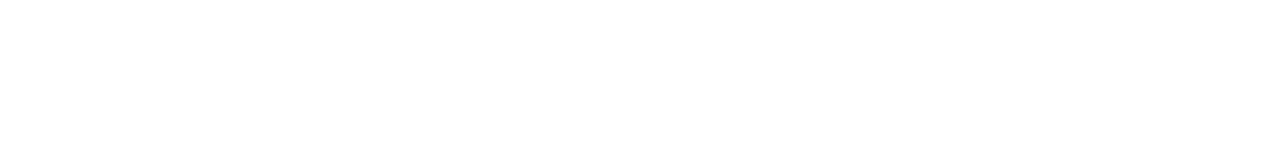
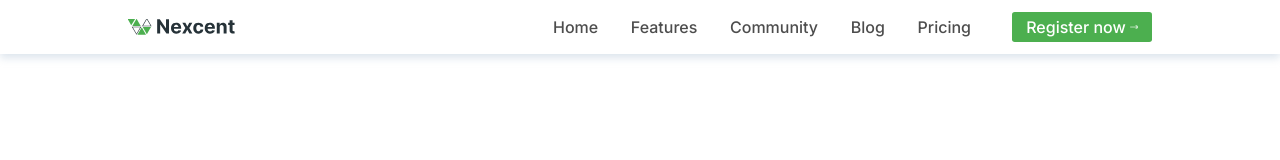
Before and after one commit to WeirdLight/nexcent, a plain HTML site: page index.html in a window 1280 px wide. Drawn offline with Linux system fonts and the light colour scheme.

Commit message:
add header

```diff
--- a/index.html
+++ b/index.html
@@ -4,8 +4,26 @@
     <meta charset="UTF-8">
     <meta name="viewport" content="width=device-width, initial-scale=1.0">
     <title>Document</title>
+    <link rel="stylesheet" href="style.css">
+    <link rel="preconnect" href="https://fonts.googleapis.com">
+    <link rel="preconnect" href="https://fonts.gstatic.com" crossorigin>
+    <link href="https://fonts.googleapis.com/css2?family=Inter:wght@100..900&display=swap" rel="stylesheet">
 </head>
 <body>
-
+    <header>
+        <div>
+            <img src="./src/icon.svg" alt="logo">
+            <nav>
+                <ul>
+                    <li><a href="#">Home</a></li>
+                    <li><a href="#">Features</a></li>
+                    <li><a href="#">Community</a></li>
+                    <li><a href="#">Blog</a></li>
+                    <li><a href="#">Pricing</a></li>
+                </ul>
+                <button>Register now <span class="arrow"></span></button>
+            </nav>
+        </div>
+    </header>
 </body>
 </html>
--- /dev/null
+++ b/style.css
@@ -0,0 +1,90 @@
+:root{
+    --color-main: white;
+    --fc-main: #4D4D4D;
+    --fs-nav: 16px;
+    --ff-inter: Inter;
+    --color-brand-primary: #4CAF4F;
+    --color-brand-primary2: #388E3B;
+}
+
+*{
+    margin: 0;
+    padding: 0;
+    box-sizing: border-box;
+}
+
+header{
+    width: 100%;
+    box-shadow: 0px 4px 8px 0px rgba(171, 190, 209, 0.4);
+}
+header > div{
+    width: 80%;
+    margin: 0 auto;
+    display: flex;
+    align-items: center;
+    justify-content: space-between;
+    height: 54px;
+}
+header ul{
+    display: flex;
+    width: 70%;
+    justify-content: space-between;
+    align-items: center;
+}
+nav a{
+    color: var(--fc-main);
+    text-decoration-color: var(--color-main);
+    text-underline-offset: 4px;
+    border: 1px solid var(--color-main);
+}
+nav a:hover{
+    text-decoration-color: var(--fc-main);
+    border-color: var(--fc-main);
+}
+nav a:active{
+    border-color: var(--color-main);
+    color: var(--color-brand-primary2);
+    text-decoration-color: var(--color-brand-primary2);
+}
+header li{
+    list-style: none;
+}
+nav{
+    display: flex;
+    width: 600px;
+    justify-content: space-between;
+}
+.arrow{
+    background-image: url(./src/arrow.png);
+    background-repeat: no-repeat;
+    background-size: cover;
+    background-position: center center;
+    width: 8px;
+    height: 4px;
+    display: flex;
+    margin-left: 4px;
+}
+
+header button{
+    display: flex;
+    align-items: center;
+    justify-content: center;
+    width: 140px;
+    height: 30px;
+    border-radius: 2.78px;
+    color: var(--color-main);
+    background: var(--color-brand-primary);
+    border: none;
+}
+header button:focus{
+    border: 2px var(--fc-main) solid;
+}
+header button:active{
+    background-color: var(--color-brand-primary2);
+    border-color: none;
+}
+nav, header button{
+    font-family: var(--ff-inter);
+    font-size: var(--fs-nav);
+    font-weight: 500;
+}
```
Also changed, not shown: src/arrow.png (added), src/icon.svg (added).
